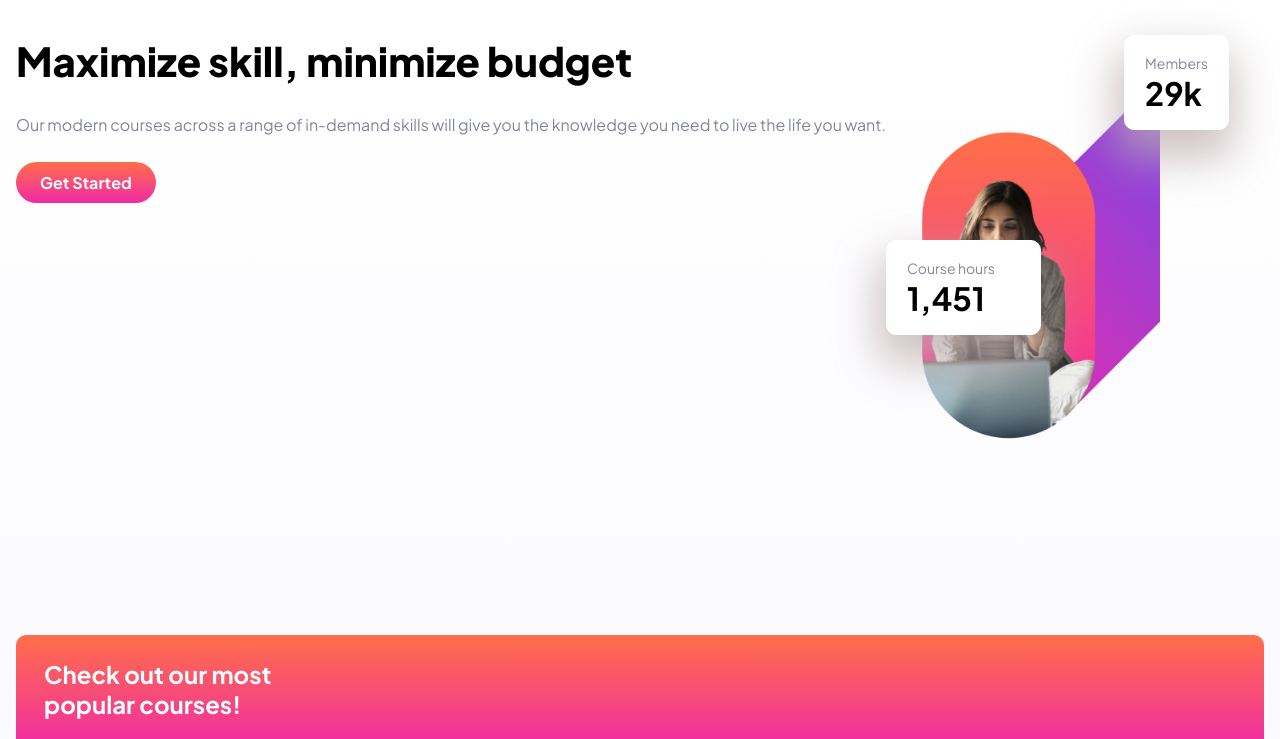
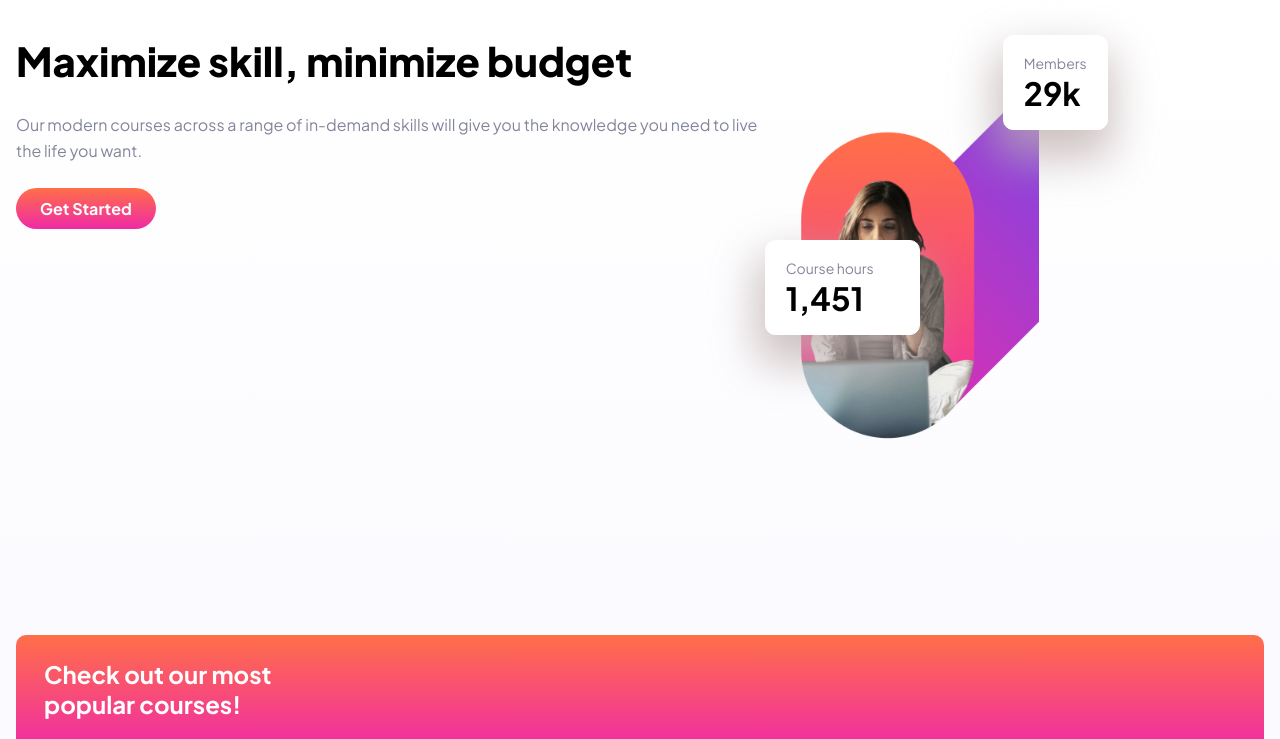
Before and after one commit to Nightblockchain30/Elearning_landing_responsive, a website built with Vite: page index.html in a window 1280 px wide. Shown: the part 60-799 px from the top of the page. Built offline with nearby package versions, Linux system fonts and the light colour scheme.

Commit message:
On main -> Fixed Max-Width container_responsive[hero & img]

```diff
--- a/sass/layout/_main__container.scss
+++ b/sass/layout/_main__container.scss
@@ -7,6 +7,10 @@
         &__hero{
         height: 100px;
         margin-bottom: 250px;
+        @include breakpoint(tablet){
+            max-width: 60%;
+        }
+
         .main__h1{
             font-size: 40px;
             margin-bottom: 26px;
@@ -34,6 +38,8 @@
                 display: none;
                 @include breakpoint(tablet){
                     display: block;
+                    max-width: 40%;
+                    margin: 0;
                 }
             }
 
```
Also changed, not shown: css/style.css, 1 other file.
